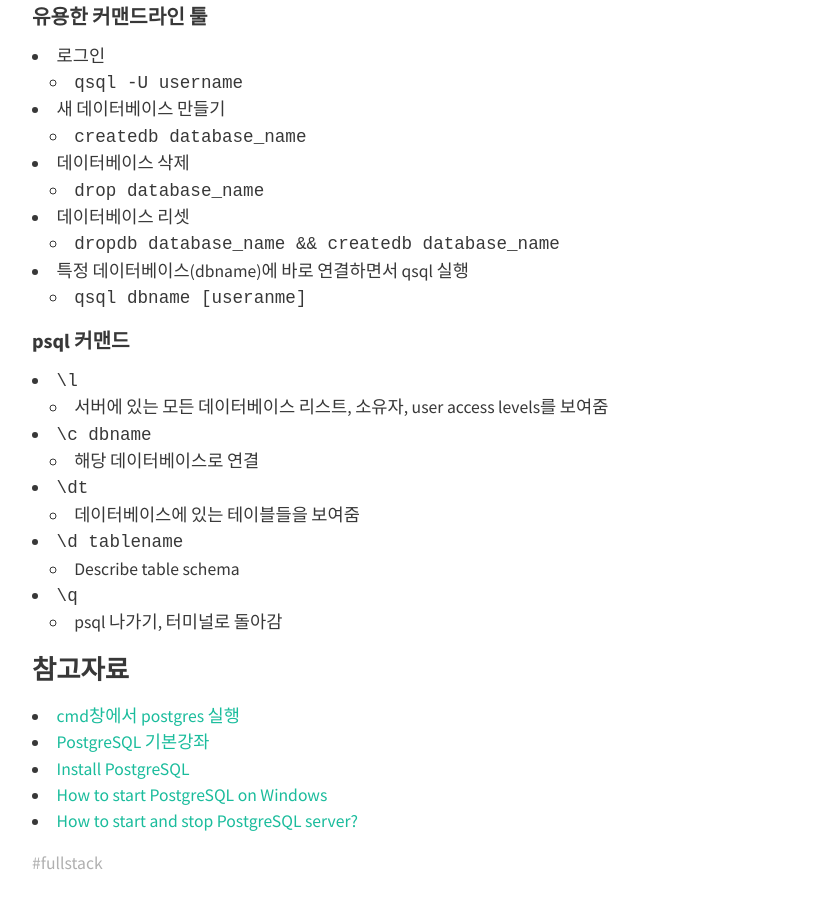
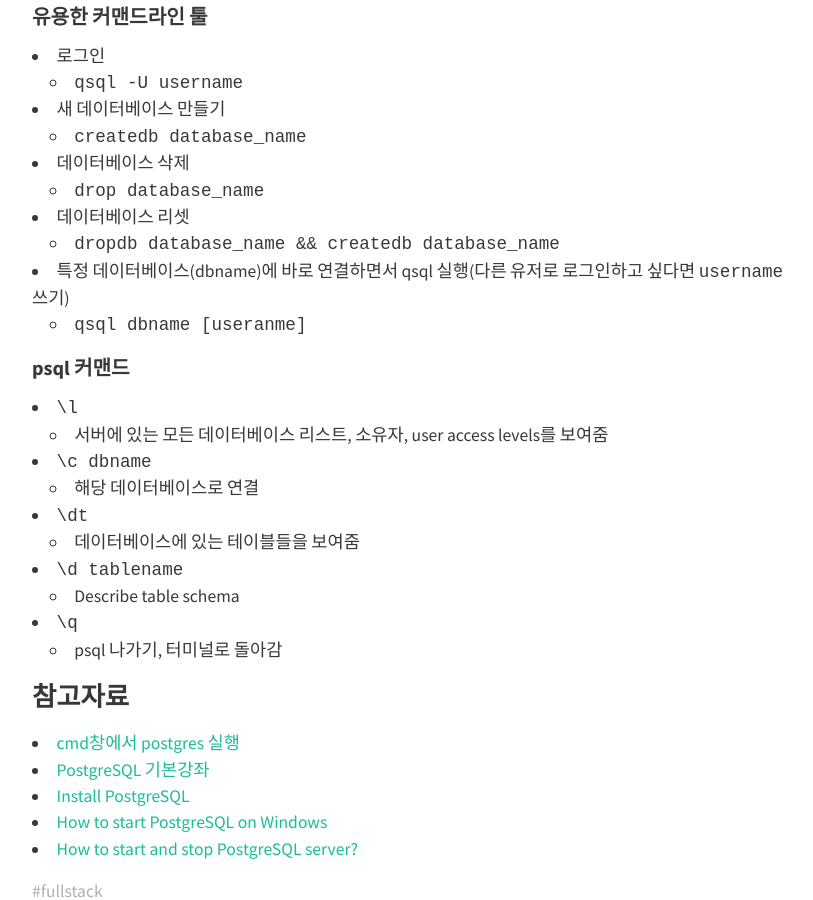
Before and after one commit to HyunlangBan/hyunlangban.github.io, a Jekyll site: the page built from _posts/2019-12-24-fullstack-2.md, in a window 1280 px wide and 900 px high, scrolled down 1053 px. Shown: the whole window, without its empty margins (224-1037 px from the left). Built offline with Jekyll 4.4.1, drawn with Linux system fonts in a browser that asks for light colours; nearby versions of some CDN libraries.

Commit message:
Update 2019-12-24-fullstack-2.md

```diff
--- a/_posts/2019-12-24-fullstack-2.md
+++ b/_posts/2019-12-24-fullstack-2.md
@@ -37,7 +37,7 @@ tag: fullstack
   - `drop database_name`
 - 데이터베이스 리셋
   - `dropdb database_name && createdb database_name`
-- 특정 데이터베이스(dbname)에 바로 연결하면서 qsql 실행
+- 특정 데이터베이스(dbname)에 바로 연결하면서 qsql 실행(다른 유저로 로그인하고 싶다면 `username` 쓰기)
   - `qsql dbname [useranme]`
 
 #### psql 커맨드
```
